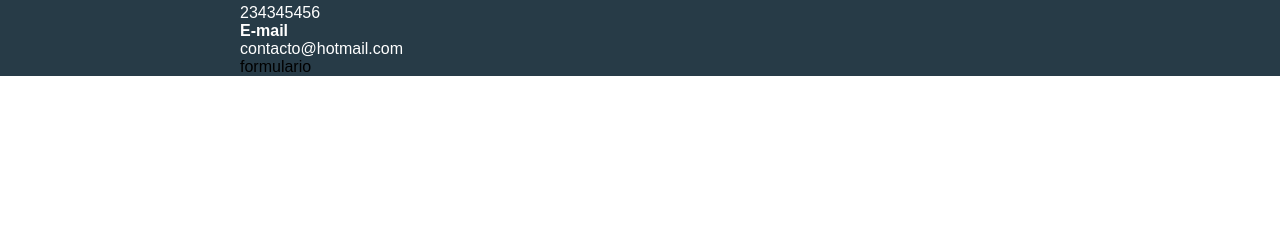
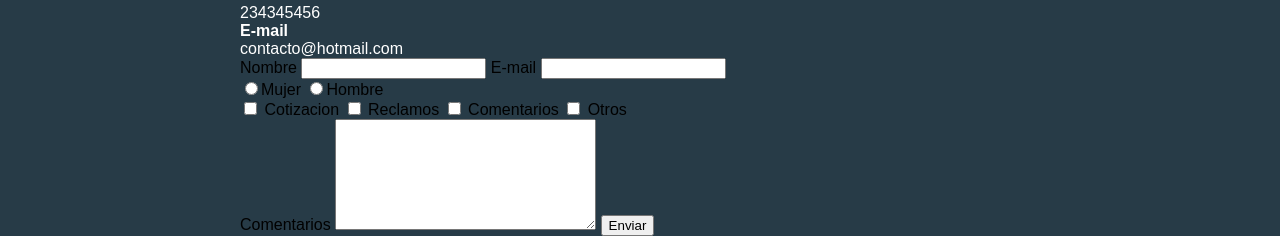
Before and after one commit to nelsonalayon/entrenamientofinal, a plain HTML site: page index.html in a window 1280 px wide. Shown: the part 1226-1462 px from the top of the page. Before the commit the page ends 1302 px from the top, so only its background shows below. Drawn offline with Linux system fonts and the light colour scheme; a web font is replaced by a local one.

Commit message:
Se agregaron todos los campos al formulario del footer

```diff
--- a/css/invie.css
+++ b/css/invie.css
@@ -126,5 +126,4 @@ button {
 .contacto a {
 	color:white;
 	text-decoration: none;
-
 }
--- a/index.html
+++ b/index.html
@@ -69,9 +69,40 @@
 		<a href="tel:+575643455678"><strong>Telefono</strong><span>234345456</span></a>
 	  <a href="mailto:contacto@hotmail.com"><strong>E-mail</strong><span>contacto@hotmail.com</span></a>
 	</div>
-	<div class="formulario">
-		formulario
-	</div>
+	<form class="formulario">
+		<label for="Nombre">Nombre</label>
+		<input type="text" required id="nombre" name="nombre">
+		<label for="email">E-mail</label>
+		<input type="email" required id="email" name="email">
+		<div class="sexo">
+				<label for="mujer">
+					<input type="radio" id="mujer" name="sexo" value="mujer">Mujer
+				</label>
+				<label for="hombre">
+					<input type="radio" id="hombre" name="sexo" value="hombre">Hombre
+				</label>
+		</div>
+		<div class="intereses">
+			<label for="cotizacion">
+			<input type="checkbox" name="" id="cotizacion" value="cotizacion"> Cotizacion
+			</label>
+			<label for="reclamos">
+			<input type="checkbox" name="" id="reclamos" value="reclamos"> Reclamos
+			</label>
+			<label for="comentarios">
+			<input type="checkbox" name="" id="comentarios" value="comentarios"> Comentarios
+			</label>
+			<label for="otros">
+			<input type="checkbox" name="" id="otros" value="otros"> Otros
+			</label>
+		</div>
+		<div>
+			<label for="comentarios">Comentarios</label>
+			<textarea name="comentarios" id="comentarios" cols="30" rows="7"></textarea>
+			<input type="submit" value="Enviar" name="">
+		</div>
+
+	</form>
 	</div>
 </footer>
 </body>
```
